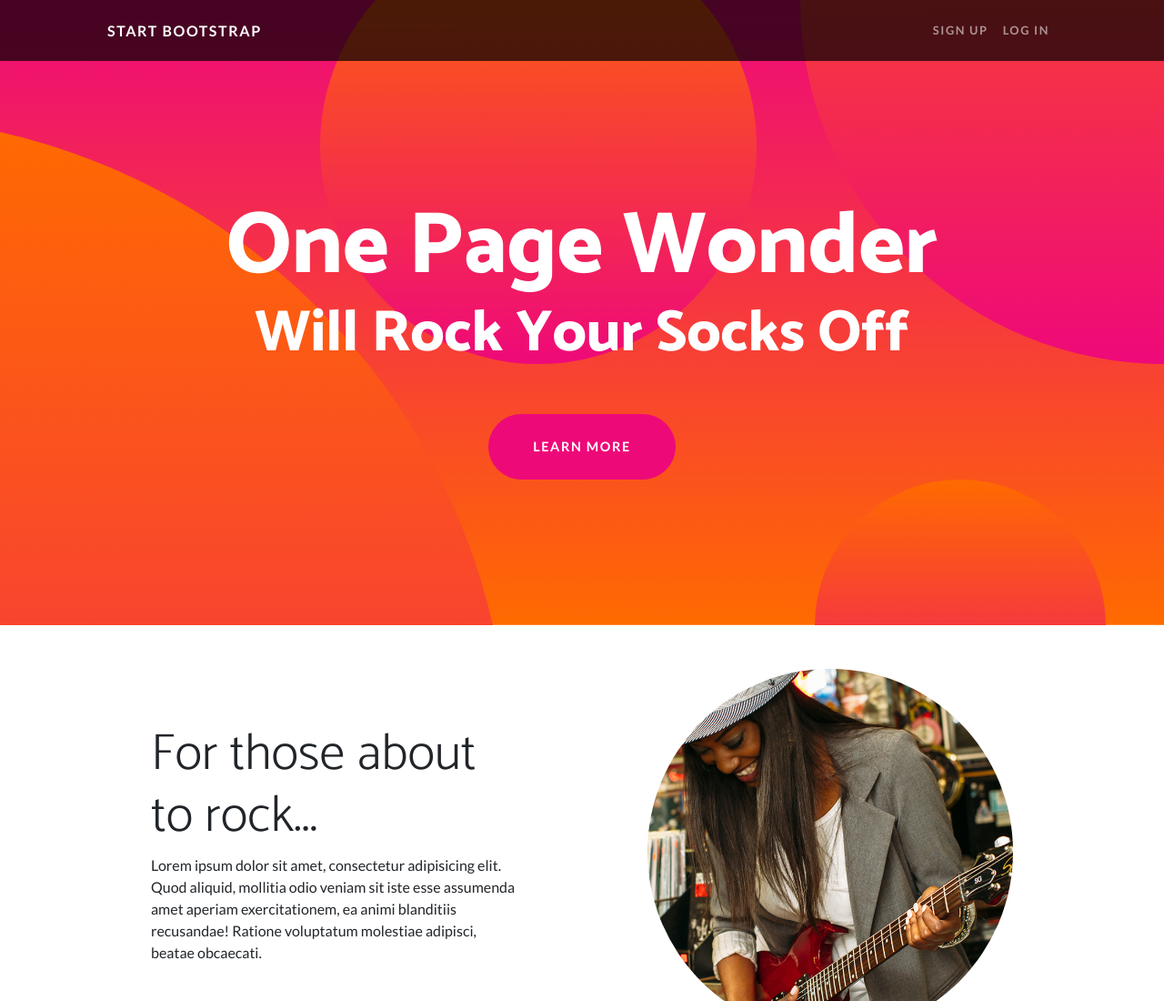
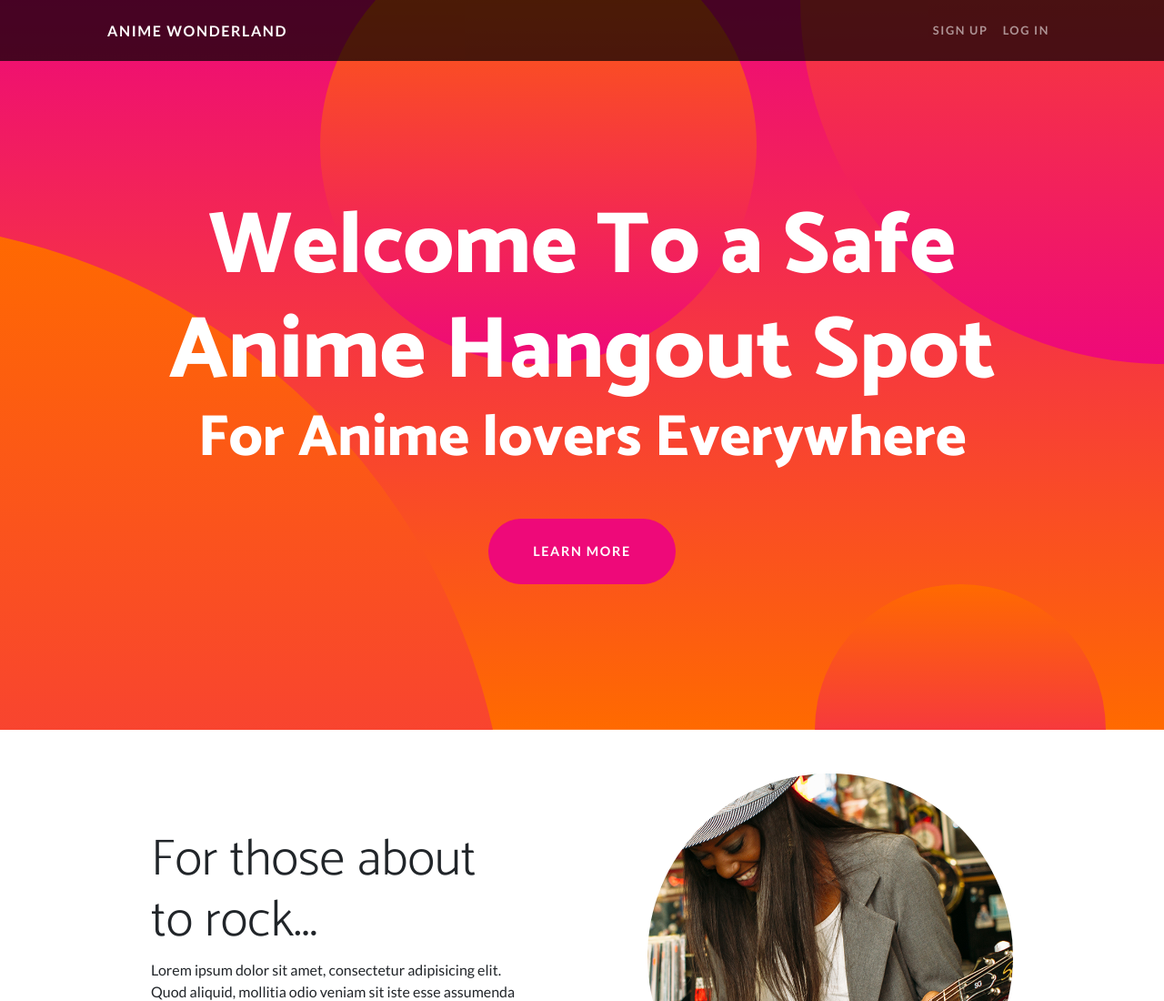
Before and after one commit to antoniaaneiatobie-tech/antoniaaneiatobie-tech.github.io, a plain HTML site: page index.html in a window 1280 px wide. Shown: the top 1100 px of the page at 91% size. Drawn offline with nearby package versions, Linux system fonts and the light colour scheme.

Commit message:
Update index.html

```diff
--- a/index.html
+++ b/index.html
@@ -19,7 +19,7 @@
         <!-- Navigation-->
         <nav class="navbar navbar-expand-lg navbar-dark navbar-custom fixed-top">
             <div class="container px-5">
-                <a class="navbar-brand" href="#page-top">Start Bootstrap</a>
+                <a class="navbar-brand" href="#page-top">Anime Wonderland</a>
                 <button class="navbar-toggler" type="button" data-bs-toggle="collapse" data-bs-target="#navbarResponsive" aria-controls="navbarResponsive" aria-expanded="false" aria-label="Toggle navigation"><span class="navbar-toggler-icon"></span></button>
                 <div class="collapse navbar-collapse" id="navbarResponsive">
                     <ul class="navbar-nav ms-auto">
@@ -33,8 +33,8 @@
         <header class="masthead text-center text-white">
             <div class="masthead-content">
                 <div class="container px-5">
-                    <h1 class="masthead-heading mb-0">One Page Wonder</h1>
-                    <h2 class="masthead-subheading mb-0">Will Rock Your Socks Off</h2>
+                    <h1 class="masthead-heading mb-0">Welcome To a Safe Anime Hangout Spot</h1>
+                    <h2 class="masthead-subheading mb-0">For Anime lovers Everywhere</h2>
                     <a class="btn btn-primary btn-xl rounded-pill mt-5" href="#scroll">Learn More</a>
                 </div>
             </div>
```
